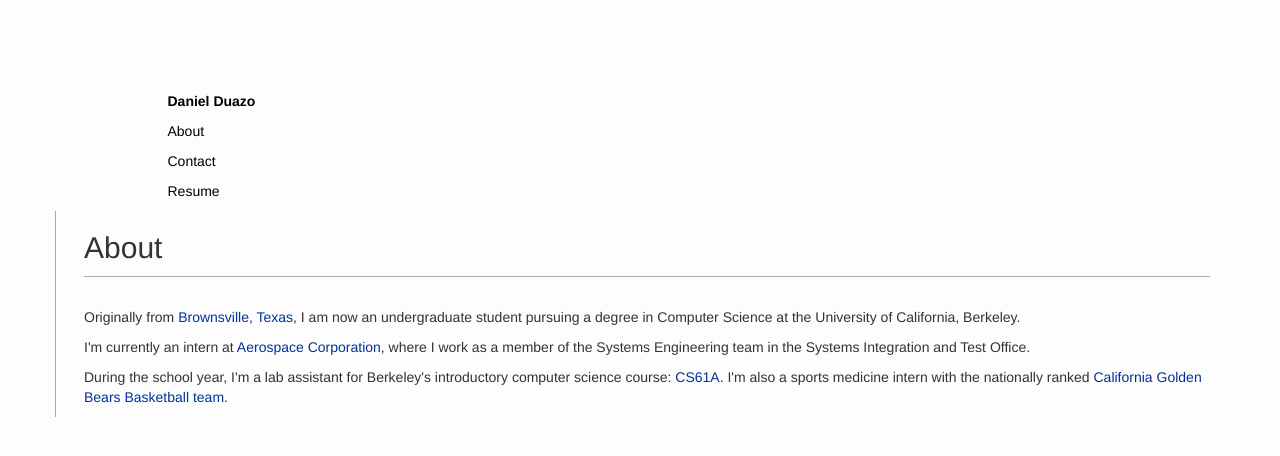
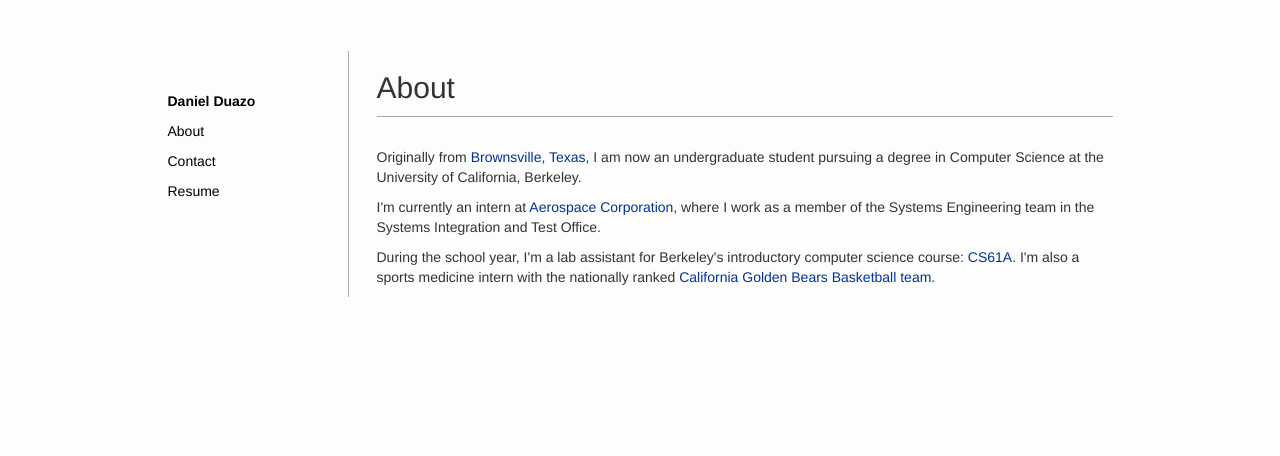
Before and after one commit to danielduazo/danielduazo.github.io, a Jekyll site: the page built from about/index.html, in a window 1280 px wide. Shown: the top 456 px of the page. Built offline with Jekyll 4.4.1, drawn with Linux system fonts in a browser that asks for light colours.

Commit message:
playing with links

```diff
--- a/_layouts/default.html
+++ b/_layouts/default.html
@@ -13,7 +13,7 @@
 			<div class="links col-md-2 col-md-offset-1 col-sm-2 col-xs-offset-0">
 				{% include navigation.html%}
 			</div>
-			<div class="left-bar col-md-12">
+			<div class="left-bar col-md-8 col-sm-10 col-xs-12">
 				<div class="row">
 				    <div class="col-md-12">
 				        <h2 class="bottom-bar">{{ page.header }}</h2>
```
